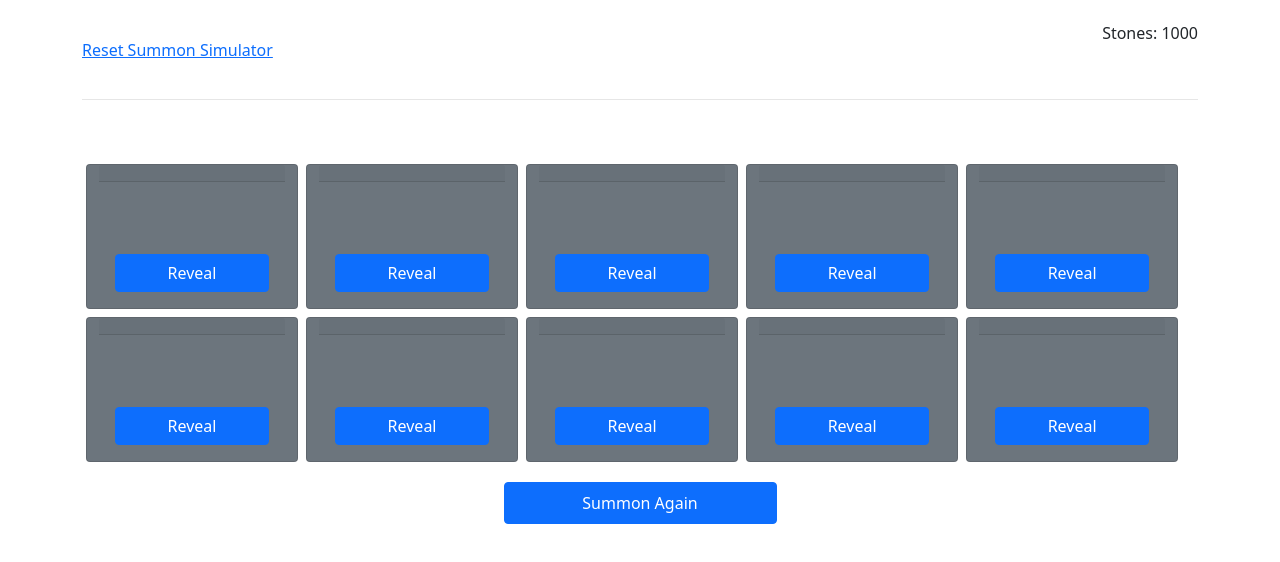
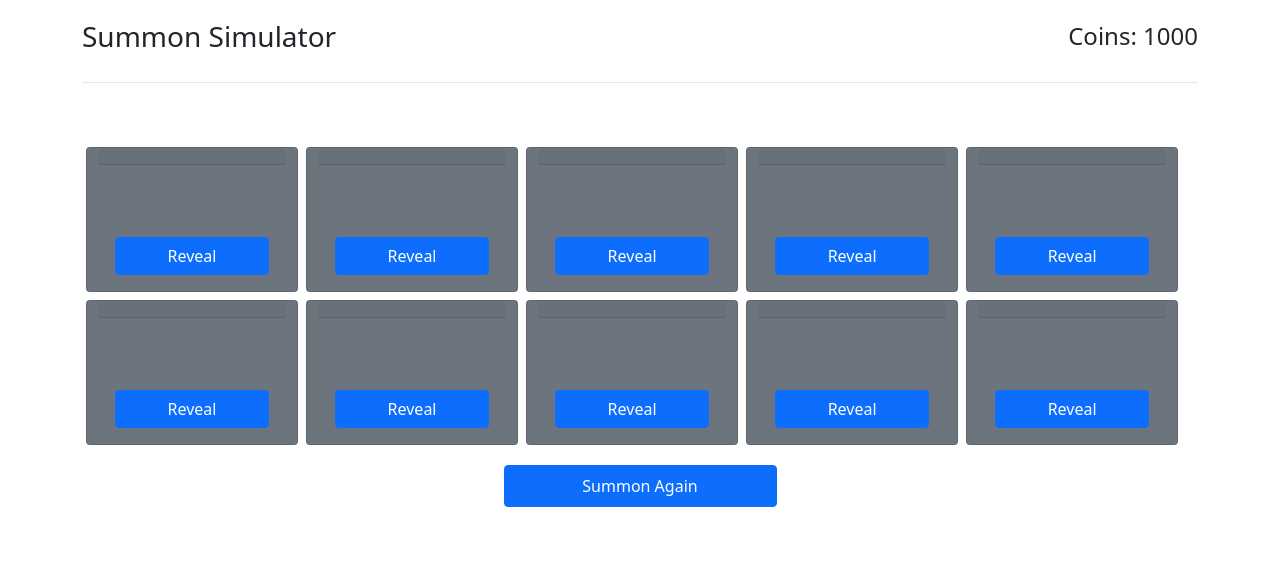
Before and after one commit to js075616/JSGachaSim, a React (Create React App) app in the folder frontend/: page / in a window 1280 px wide. Shown: the top 562 px of the page. Built offline with nearby package versions, Linux system fonts and the light colour scheme.

Commit message:
Added working coins to the header

```diff
--- a/frontend/src/App.js
+++ b/frontend/src/App.js
@@ -18,6 +18,7 @@ class App extends Component {
       { id: "card8", type: "SR", cardNumber: 1, revealed: false },
       { id: "card9", type: "Featured SSR", cardNumber: 1, revealed: false },
     ],
+    coins: 1000,
   };
 
   handleClick = (card) => {
@@ -34,7 +35,7 @@ class App extends Component {
       <>
         <Router>
           <div className="container">
-            <Header />
+            <Header coins={this.state.coins} />
             <Routes>
               <Route
                 path="/"
--- a/frontend/src/components/Header.jsx
+++ b/frontend/src/components/Header.jsx
@@ -1,19 +1,15 @@
 import "bootstrap/dist/css/bootstrap.min.css";
-import { Link } from "react-router-dom";
+// import { Link } from "react-router-dom";
 
-function Header() {
+function Header({ coins }) {
   return (
     <header className="header">
       <div className="logo">
-        <Link to="/">Reset Summon Simulator</Link>
+        <h3 to="/">Summon Simulator</h3>
       </div>
-      <ul>
-        <>
-          <li>
-            <p>Stones: 1000</p>
-          </li>
-        </>
-      </ul>
+      <div className="logo">
+        <h4>Coins: {coins}</h4>
+      </div>
     </header>
   );
 }
```
